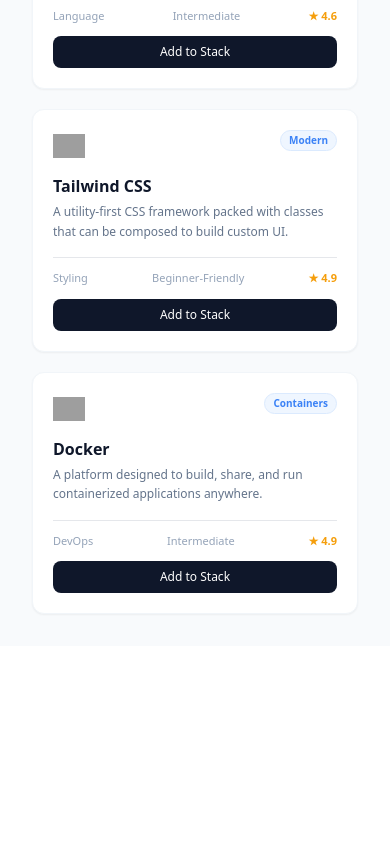
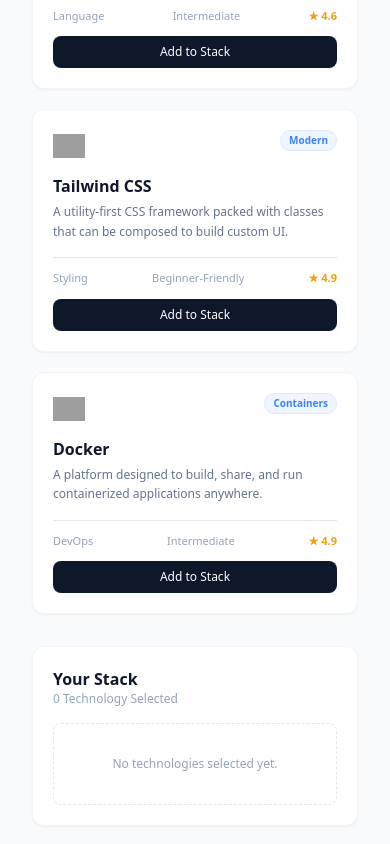
Before and after one commit to alshahed6951/a5-dev-stack-builder, a React (Vite) app: page / in a window 390 px wide. Shown: the part 3540-4384 px from the top of the page. Before the commit the page ends 4186 px from the top, so only its background shows below. Built offline with nearby package versions, Linux system fonts and the light colour scheme; grey boxes are pictures that could not be loaded.

Commit message:
add right sidebar for selected stack

```diff
--- a/src/App.jsx
+++ b/src/App.jsx
@@ -57,7 +57,7 @@
         </div>
       </section>
 
-      {/* Main Content: Card Grid */}
+      {/* Main Content Section */}
       <section className="max-w-7xl w-full mx-auto px-8 py-8">
         <div className="mb-8">
           <h2 className="text-2xl font-bold text-slate-900">
@@ -69,6 +69,7 @@
         </div>
 
         <div className="grid grid-cols-1 lg:grid-cols-4 gap-8">
+          {/* Card Grid */}
           <div className="lg:col-span-3 grid grid-cols-1 sm:grid-cols-2 md:grid-cols-3 gap-5">
             {technologies.map((tech) => (
               <div key={tech.id} className="bg-white rounded-xl border border-slate-100 p-5 flex flex-col justify-between shadow-sm hover:shadow-md transition relative">
@@ -95,6 +96,34 @@
               </div>
             ))}
           </div>
+
+          {/* Right Sidebar: Your Stack */}
+          <div className="lg:col-span-1">
+            <div className="bg-white rounded-xl border border-slate-100 p-5 shadow-sm sticky top-6">
+              <h3 className="font-bold text-slate-900 text-base">Your Stack</h3>
+              <p className="text-xs text-slate-400 mb-4">
+                {selectedStack.length} Technology Selected
+              </p>
+
+              {selectedStack.length === 0 ? (
+                <div className="text-center py-8 text-xs text-slate-400 border border-dashed border-slate-200 rounded-lg">
+                  No technologies selected yet.
+                </div>
+              ) : (
+                <div className="space-y-2 mb-6">
+                  {selectedStack.map((item) => (
+                    <div key={item.id} className="flex items-center justify-between p-2 rounded-lg border border-slate-100 bg-slate-50 text-xs">
+                      <div className="flex items-center gap-2">
+                        <img src={item.icon} alt={item.name} className="w-5 h-5 object-contain" />
+                        <span className="font-medium text-slate-700">{item.name}</span>
+                      </div>
+                      <button className="text-slate-400 hover:text-red-500 font-bold text-sm px-1">×</button>
+                    </div>
+                  ))}
+                </div>
+              )}
+            </div>
+          </div>
         </div>
       </section>
     </div>
```
